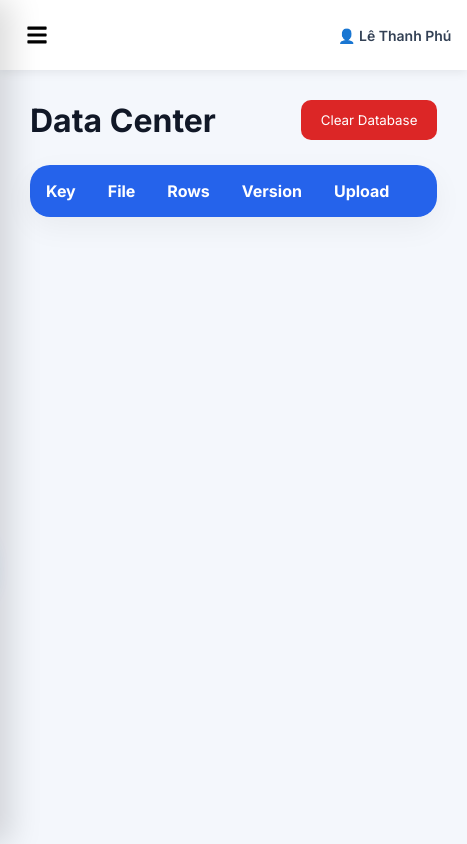
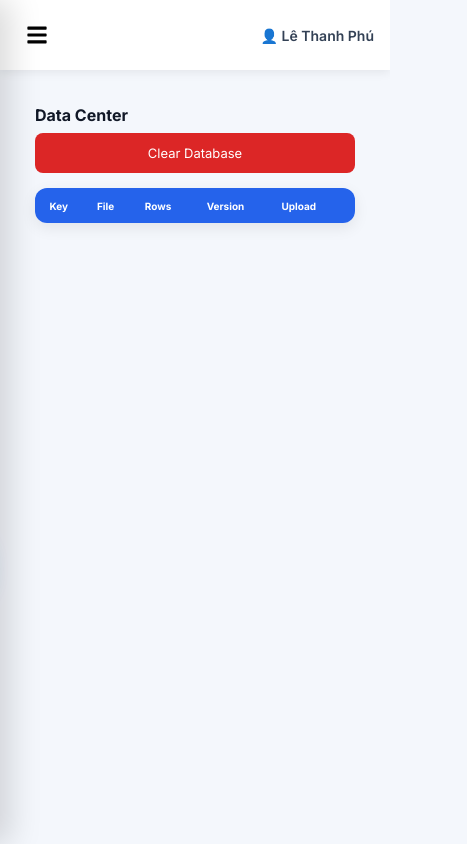
Before and after one commit to tPhus782812/location_ssp, a React (Vite) app: page /data-center in a window 390 px wide. Shown: the whole page, 467 px wide, since content can reach past the window. Built offline with nearby package versions, Linux system fonts and the light colour scheme.

Commit message:
update giao diện

```diff
--- a/src/pages/DataCenter/DataCenter.css
+++ b/src/pages/DataCenter/DataCenter.css
@@ -51,3 +51,245 @@
     border-radius:10px;
     cursor:pointer;
 }
+
+/* ==================================
+   MOBILE OPTIMIZE
+================================== */
+
+
+@media(max-width:768px){
+
+
+    .data-page{
+
+        width:100%;
+
+        padding:8px;
+
+        gap:15px;
+
+    }
+
+
+
+    .data-header{
+
+        display:flex;
+
+        flex-direction:column;
+
+        align-items:flex-start;
+
+        gap:8px;
+
+    }
+
+
+
+    .data-header h1{
+
+        font-size:18px;
+
+        margin:0;
+
+    }
+
+
+
+
+    .table-wrapper{
+
+        width:100%;
+
+        overflow-x:auto;
+
+        border-radius:12px;
+
+    }
+
+
+
+    .data-table{
+
+        min-width:650px;
+
+        border-radius:12px;
+
+        box-shadow:
+
+        0 5px 15px rgba(0,0,0,.08);
+
+    }
+
+
+
+
+    .data-table th{
+
+
+        padding:
+
+        8px 10px;
+
+
+        font-size:11px;
+
+
+        height:35px;
+
+    }
+
+
+
+
+
+    .data-table td{
+
+
+        padding:
+
+        8px 10px;
+
+
+        font-size:11px;
+
+
+        height:35px;
+
+    }
+
+
+
+
+
+    .delete-btn{
+
+
+        padding:
+
+        5px 9px;
+
+
+        font-size:11px;
+
+
+        border-radius:6px;
+
+
+    }
+
+
+
+
+
+    .danger-btn{
+
+
+        width:100%;
+
+
+        height:40px;
+
+
+        padding:0;
+
+
+        font-size:13px;
+
+
+        border-radius:8px;
+
+
+    }
+
+
+
+}
+
+
+
+
+/* ==================================
+   MOBILE NHỎ 390px
+================================== */
+
+
+@media(max-width:390px){
+
+
+
+    .data-page{
+
+
+        padding:5px;
+
+    }
+
+
+
+
+    .data-header h1{
+
+
+        font-size:16px;
+
+
+    }
+
+
+
+
+    .data-table{
+
+
+        min-width:50px;
+
+
+    }
+
+
+
+
+    .data-table th{
+
+
+        font-size:10px;
+
+
+        padding:7px;
+
+
+    }
+
+
+
+
+
+    .data-table td{
+
+
+        font-size:10px;
+
+
+        padding:7px;
+
+
+    }
+
+
+
+
+    .delete-btn{
+
+
+        padding:4px 8px;
+
+
+        font-size:10px;
+
+
+    }
+
+
+
+}
```
